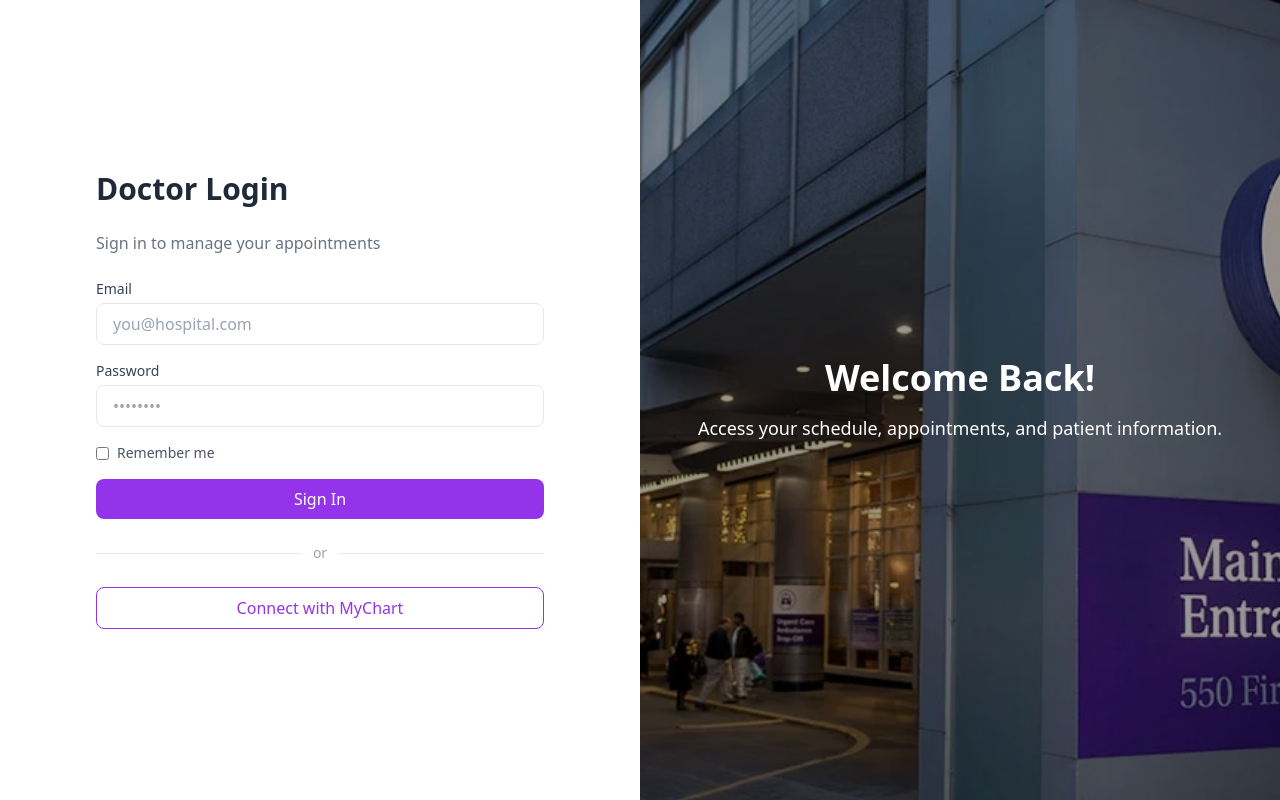
After one commit to Brooklyn-STEAM/10050-Integration-of-Calendar-Availability-To-Streamline-Booking-Process, a Flask app: page /doctorlogin in a window 1280 px wide. The commit adds this page. Run offline with Flask 3, Linux system fonts and the light colour scheme; some libraries are stand-ins or nearby versions.

Commit message:
doctorsside

```diff
--- a/main.py
+++ b/main.py
@@ -155,18 +155,45 @@ def book_appointment(Doctor_id):
     time = request.form.get("time")
     visit_type = request.form.get("visit_type")
 
-    type_field = f"{visit_type} {time}"
+    start_datetime = f"{date} {time}"
 
     connection = connect_db()
     cursor = connection.cursor()
 
+    # 1️⃣ Check if doctor has this slot available
     cursor.execute("""
-        INSERT INTO `Appointment` (`DoctorID`, `UserID`, `Date`, `Type`, `Status`)
+        SELECT * FROM DoctorAvailability
+        WHERE DoctorID = %s
+        AND AvailableDate = %s
+        AND Booked = 0
+    """, (Doctor_id, start_datetime))
+
+    available_slot = cursor.fetchone()
+
+    if not available_slot:
+        connection.close()
+        flash("This time slot is not available.", "error")
+        return redirect(f"/doctor/{Doctor_id}")
+
+
+    type_field = f"{visit_type} {time}"
+
+    cursor.execute("""
+        INSERT INTO Appointment (DoctorID, UserID, Date, Type, Status)
         VALUES (%s, %s, %s, %s, %s)
-    """, (Doctor_id, current_user.id, date, type_field, "Scheduled"))
+    """, (Doctor_id, current_user.id, start_datetime, type_field, "Scheduled"))
+
+
+    cursor.execute("""
+        UPDATE DoctorAvailability
+        SET Booked = 1
+        WHERE DoctorID = %s
+        AND AvailableDate = %s
+    """, (Doctor_id, start_datetime))
 
     connection.close()
 
+    flash("Appointment successfully booked!", "success")
     return redirect("/thanks")
 
 @app.route("/appoint/<int:appointment_id>/cancel", methods=["POST"])
@@ -377,3 +404,46 @@ def contact():
         return redirect("/thankscontact")
 
     return render_template("contactus.html.jinja")
+
+@app.route("/doctorlogin", methods=["GET","POST"])
+def doctor_login():
+    if request.method == "POST":
+        email = request.form["email"]
+        password = request.form["password"]
+
+        connection = connect_db()
+        cursor = connection.cursor()
+
+        cursor.execute("SELECT * FROM Doctor WHERE Email = %s", (email,))
+        doctor = cursor.fetchone()
+
+        connection.close()
+
+        if doctor is None:
+            flash("Doctor account not found.")
+        elif password != doctor["Password"]:
+            flash("Incorrect password.")
+        else:
+            flash("Doctor login successful.")
+            return redirect(f"/doctor/{doctor['ID']}/dashboard")
+
+    return render_template("doctorlogin.html.jinja")
+@app.route("/doctor/<int:doctor_id>/dashboard")
+def doctor_dashboard(doctor_id):
+
+    connection = connect_db()
+    cursor = connection.cursor()
+
+    cursor.execute("""
+        SELECT Appointment.ID, Appointment.Date, Appointment.Type, Appointment.Status,
+        User.Name AS PatientName
+        FROM Appointment
+        JOIN User ON User.ID = Appointment.UserID
+        WHERE Appointment.DoctorID = %s
+        ORDER BY Appointment.Date
+    """, (doctor_id,))
+
+    appointments = cursor.fetchall()
+    connection.close()
+
+    return render_template("doctorhomepage.html.jinja", appointments=appointments)
--- /dev/null
+++ b/templates/doctorlogin.html.jinja
@@ -0,0 +1,112 @@
+<!DOCTYPE html>
+<html lang="en">
+<head>
+  <meta charset="UTF-8" />
+  <meta name="viewport" content="width=device-width, initial-scale=1.0" />
+  <title>Doctor Login</title>
+  <script src="https://cdn.tailwindcss.com"></script>
+</head>
+
+<body class="bg-white min-h-screen flex flex-col">
+
+  <div class="w-full min-h-screen flex">
+
+    <div class="w-full lg:w-1/2 flex items-center justify-center bg-white px-6 py-12">
+
+      <div class="w-full max-w-md space-y-6">
+
+        <h2 class="text-3xl font-bold text-gray-800">Doctor Login</h2>
+        <p class="text-gray-500">Sign in to manage your appointments</p>
+
+        {% with messages = get_flashed_messages() %}
+          {% if messages %}
+            <div class="space-y-2">
+              {% for message in messages %}
+                <p class="text-red-500 text-sm">{{ message }}</p>
+              {% endfor %}
+            </div>
+          {% endif %}
+        {% endwith %}
+
+        <form action="/doctorlogin" method="post" class="space-y-4">
+
+          <div>
+            <label class="block text-sm font-medium text-gray-700 mb-1">
+              Email
+            </label>
+            <input
+              name="email"
+              type="email"
+              required
+              placeholder="you@hospital.com"
+              class="w-full px-4 py-2 border rounded-lg focus:ring-2 focus:ring-purple-500 focus:outline-none"
+            />
+          </div>
+
+          <div>
+            <label class="block text-sm font-medium text-gray-700 mb-1">
+              Password
+            </label>
+            <input
+              name="password"
+              type="password"
+              required
+              placeholder="••••••••"
+              class="w-full px-4 py-2 border rounded-lg focus:ring-2 focus:ring-purple-500 focus:outline-none"
+            />
+          </div>
+
+          <div class="flex items-center justify-between text-sm">
+            <label class="flex items-center gap-2 text-gray-600">
+              <input type="checkbox" class="rounded border-gray-300 text-purple-600 focus:ring-purple-500">
+              Remember me
+            </label>
+          </div>
+
+          <button
+            type="submit"
+            class="w-full bg-purple-600 text-white py-2 rounded-lg hover:bg-purple-700 transition duration-300"
+          >
+            Sign In
+          </button>
+
+        </form>
+
+        <div class="flex items-center">
+          <div class="flex-1 border-t"></div>
+          <span class="px-3 text-sm text-gray-400">or</span>
+          <div class="flex-1 border-t"></div>
+        </div>
+
+        <a href="https://mychart.nyulmc.org/mychart/Authentication/Login"
+           target="_blank"
+           rel="noopener noreferrer"
+           class="block w-full text-center border border-purple-600 text-purple-600 py-2 rounded-lg hover:bg-purple-100 transition">
+          Connect with MyChart
+        </a>
+
+
+
+      </div>
+    </div>
+
+
+    <div class="hidden lg:block relative w-1/2 h-screen">
+      <img
+        src="/static/images/nyulangone.jpeg"
+        alt="Doctor Login Illustration"
+        class="absolute w-full h-full object-cover"
+      />
+
+      <div class="absolute inset-0 bg-black/40 flex items-center justify-center">
+        <div class="text-center text-white space-y-4 px-6">
+          <h2 class="text-4xl font-bold">Welcome Back!</h2>
+          <p class="text-lg">Access your schedule, appointments, and patient information.</p>
+        </div>
+      </div>
+    </div>
+
+  </div>
+
+</body>
+</html>
--- a/templates/homepage.html.jinja
+++ b/templates/homepage.html.jinja
@@ -32,6 +32,11 @@
       <a href="/signup"
          class="w-full md:w-auto px-6 py-3 bg-white text-purple-600 font-semibold rounded-lg text-center">
         Get Started
+      </a>
+
+      <a href="doctorlogin"
+         class="w-full md:w-auto px-6 py-3 bg-white text-purple-600 font-semibold rounded-lg text-center">
+        Doctor's Get Started
       </a>
 
       <a href="https://mychart.nyulmc.org/mychart/Authentication/Login"
```
Also changed, not shown: templates/components/navbartwo.html.jinja (added, +43 -0 lines), templates/doctorhomepage.html.jinja (added, +72 -0 lines).
